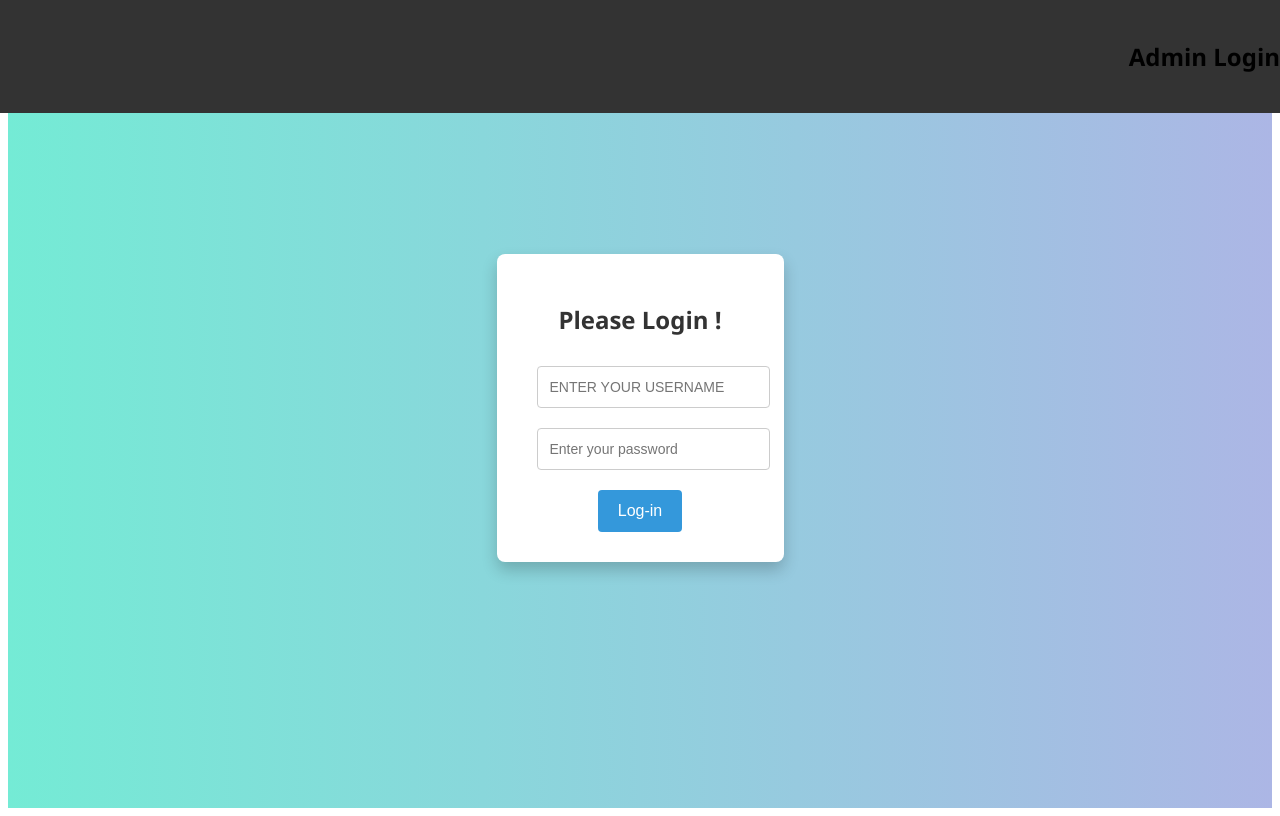
After one commit to AbhinavThakur-Paradox/Quiz_App, a Flask app: page /admin_login in a window 1280 px wide. The commit adds this page. Run offline with Flask 3, Linux system fonts and the light colour scheme.

Commit message:
Add admin login page and update login flow
Introduces a new admin login page template and updates the main login route to redirect to the admin login on POST requests. Enhances styling in style.css, fixes stylesheet link in base.html, and wraps the Admin button in a form for proper POST submission in login.html.

```diff
--- a/app.py
+++ b/app.py
@@ -26,9 +26,16 @@ class User(db.Model) :
     password = db.Column(db.String(16), nullable = False)
 
 #login route
-@app.route("/")
+@app.route("/", methods = ["POST", "GET"])
 def login() :
+    if request.method == "POST" :
+        return redirect("/admin_login")
     return render_template("login.html")
+
+#admin login page
+@app.route("/admin_login")
+def admin_login() :
+    return render_template("admin_login.html")
 
 if __name__ == "__main__" :
     app.run(debug = True)
--- a/static/css/style.css
+++ b/static/css/style.css
@@ -1,3 +1,4 @@
+/* the styling will be done by copilot. I'm being honest*/
 body{
     font-family: Arial, Helvetica, sans-serif;
 }
@@ -10,3 +11,77 @@ body{
 button {
     border-radius: 5px;
 }
+
+/* Container */
+.main {
+    display: flex;
+    flex-direction: column;
+    align-items: center;
+    justify-content: center;
+    min-height: 100vh;
+    background: linear-gradient(to right, #74ebd5, #acb6e5);
+    font-family: 'Segoe UI', Tahoma, Geneva, Verdana, sans-serif;
+}
+
+/* Header */
+.header {
+    width: 100%;
+    padding: 20px;
+    background-color: #333;
+    text-align: right;
+}
+
+.header button {
+    background-color: #f39c12;
+    color: white;
+    border: none;
+    padding: 10px 20px;
+    font-size: 16px;
+    cursor: pointer;
+    border-radius: 4px;
+}
+
+.header button:hover {
+    background-color: #e67e22;
+}
+
+/* Login Popup */
+.login-popup {
+    background-color: white;
+    padding: 30px 40px;
+    border-radius: 8px;
+    box-shadow: 0 8px 16px rgba(0, 0, 0, 0.2);
+    text-align: center;
+}
+
+.login-popup h2 {
+    margin-bottom: 20px;
+    color: #333;
+}
+
+/* Form Inputs */
+.login-popup input[type="text"],
+.login-popup input[type="password"] {
+    width: 100%;
+    padding: 12px;
+    margin: 10px 0;
+    border: 1px solid #ccc;
+    border-radius: 4px;
+    font-size: 14px;
+}
+
+/* Login Button */
+.login-popup button {
+    background-color: #3498db;
+    color: white;
+    border: none;
+    padding: 12px 20px;
+    font-size: 16px;
+    border-radius: 4px;
+    cursor: pointer;
+    margin-top: 10px;
+}
+
+.login-popup button:hover {
+    background-color: #2980b9;
+}
--- /dev/null
+++ b/templates/admin_login.html
@@ -0,0 +1,24 @@
+{% extends 'base.html' %}
+
+{% block title %}
+    <title>Quiz-App</title>
+{% endblock %}
+
+{% block body %}
+    <div class="main">
+        <div class="header">
+            <h2>Admin Login</h2>
+        </div>
+        <div class="login-popup">
+                <h2>Please Login !</h2>
+                <form action="/" method="get">
+                    <input type="text" placeholder="ENTER YOUR USERNAME" name="username" id="username">
+                    <br>
+                    <input type="password" name="password" id="password" placeholder="Enter your password">
+                    <br>
+                    <button>Log-in</button>
+                </form>
+            </div>
+        </div>
+    </div>
+{% endblock %}
--- a/templates/base.html
+++ b/templates/base.html
@@ -3,7 +3,7 @@
 <head>
     <meta charset="UTF-8">
     <meta name="viewport" content="width=device-width, initial-scale=1.0">
-    <link rel="stylesheet" href="{{ url_for('static', filename='css/styles.css') }}">
+    <link rel="stylesheet" href="{{ url_for('static', filename='css/style.css') }}">
     {% block title %} {% endblock %}
 </head>
 <body>
--- a/templates/login.html
+++ b/templates/login.html
@@ -8,7 +8,9 @@
 {% block body %}
    <div class="main">
     <div class="header">
-        <button>Admin</button>
+        <form action="/" method="post">
+            <button>Admin</button>
+        </form>
     </div>
         <div class="login-popup">
             <h2>Please Login !</h2>
```
